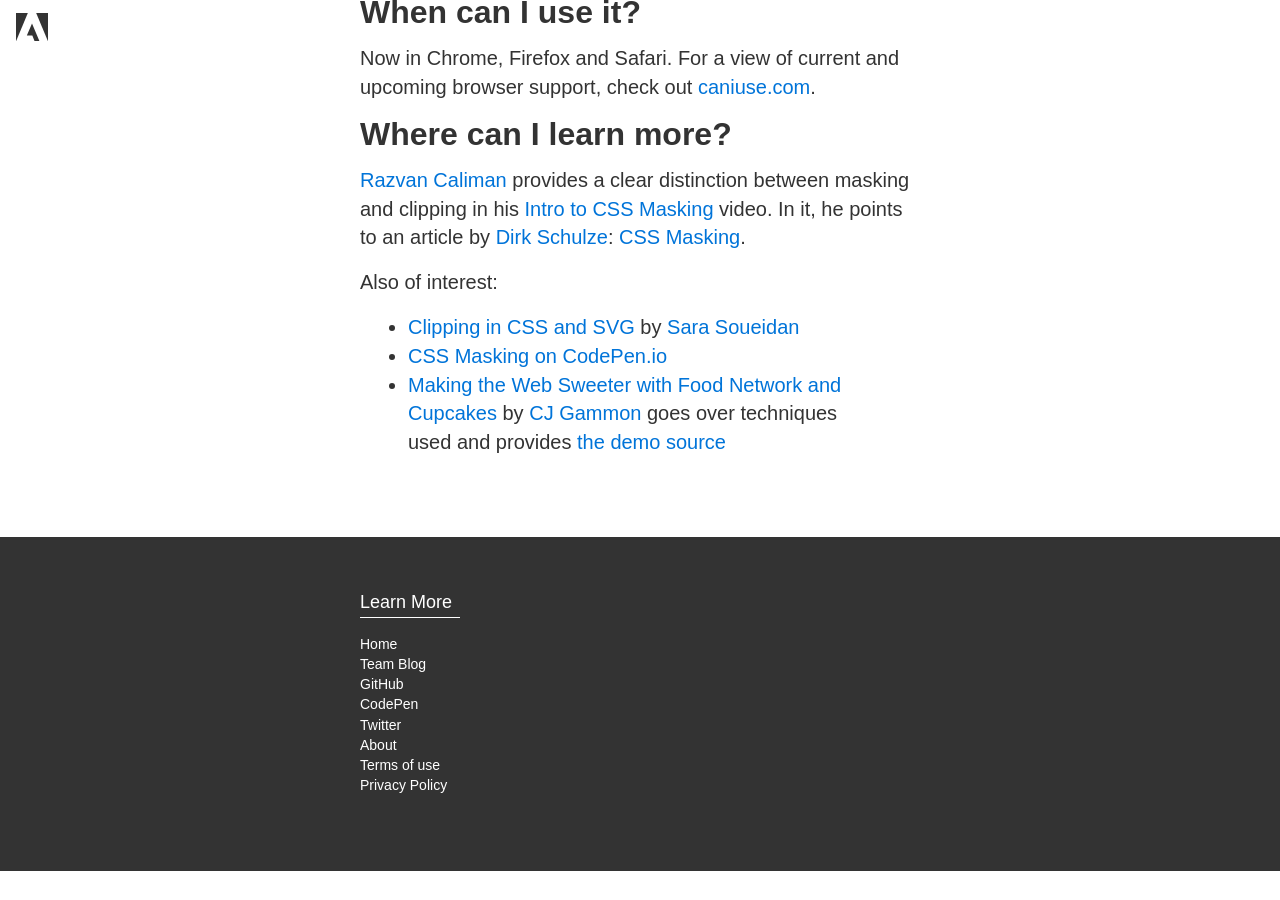
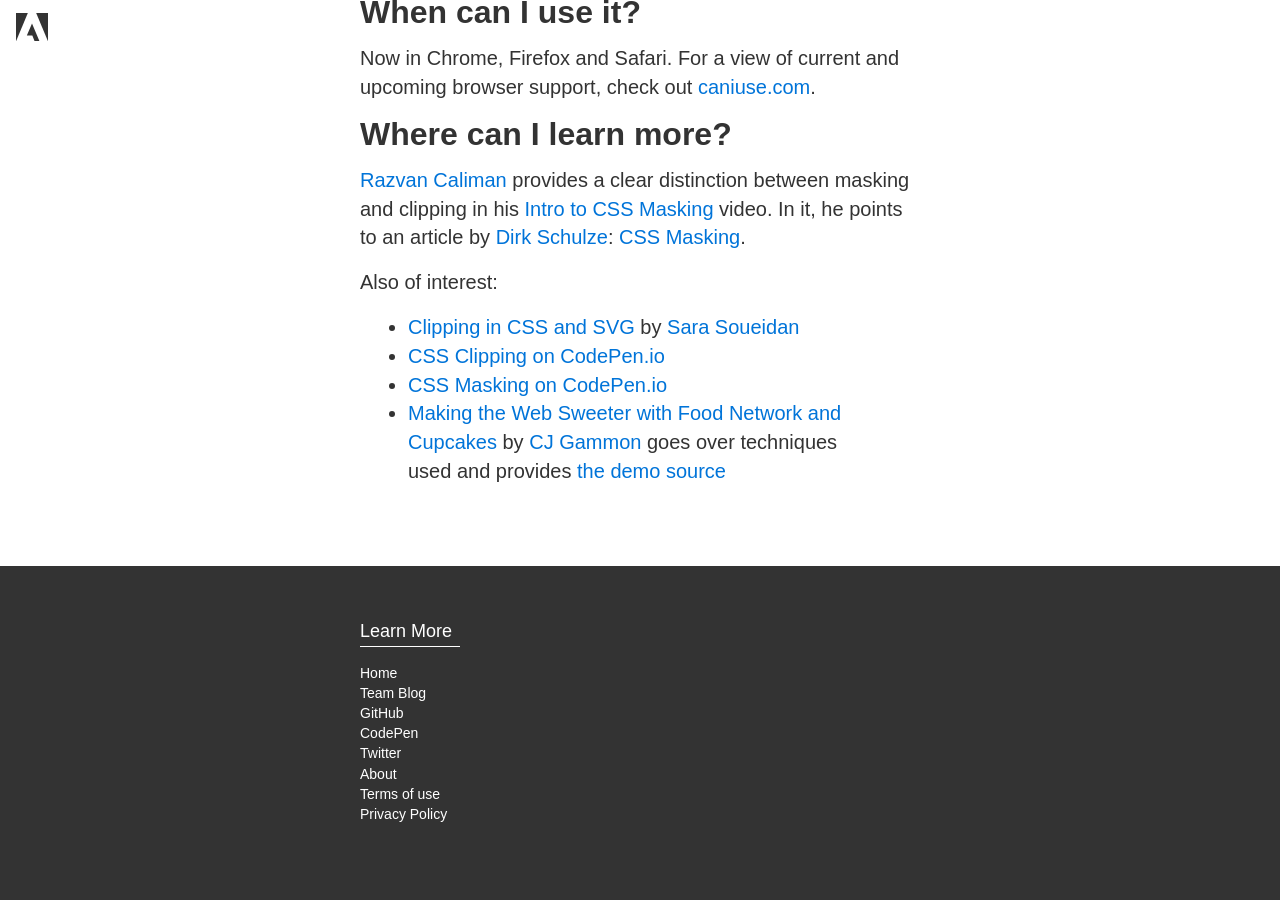
Before and after one commit to adobe-webplatform/adobe-webplatform.github.io, a Jekyll site: the page built from _posts/2014-06-12-masking.md, in a window 1280 px wide and 900 px high, scrolled down 1005 px. Built offline with Jekyll 4.4.1, drawn with Linux system fonts in a browser that asks for light colours; before the commit the page ends 1876 px from its top, so only the background shows below that.

Commit message:
change google search link to codepen search link & add clipping search query, too. fixes #28

```diff
--- a/_posts/2014-06-12-masking.md
+++ b/_posts/2014-06-12-masking.md
@@ -14,18 +14,19 @@ permalink: clipping-and-masking
 
 Clipping takes a region of an element and prevents rendering - the element gets "clipped." Masking is using an image as coverage over an element, affecting the alpha channel of the element. Portions of a masked element are fully or partially transparent, and so the effect really comes from a combination of an element and the masking image.
 
-The Adobe Web Platform team is contributing to the [CSS Masking Module Level 1](http://dev.w3.org/fxtf/css-masking-1/) specification, which aims to bring these two operations to the HTML world.
+The Adobe Web Platform team is contributing to the [CSS Masking Module Level 1](http://dev.w3.org/fxtf/css-masking-1/){:target="_blank"} specification, which aims to bring these two operations to the HTML world.
 
 ##When can I use it?
 
-Now in Chrome, Firefox and Safari. For a view of current and upcoming browser support, check out [caniuse.com](http://caniuse.com/#search=mask).
+Now in Chrome, Firefox and Safari. For a view of current and upcoming browser support, check out [caniuse.com](http://caniuse.com/#search=mask){:target="_blank"}.
 
 ##Where can I learn more?
 
-[Razvan Caliman](http://razvancaliman.com/) provides a clear distinction between masking and clipping in his [Intro to CSS Masking](https://www.youtube.com/watch?v=vV3h5OetmSI) video. In it, he points to an article by [Dirk Schulze](https://twitter.com/dirkschulze): [CSS Masking](http://www.html5rocks.com/en/tutorials/masking/adobe/).
+[Razvan Caliman](http://razvancaliman.com/){:target="_blank"} provides a clear distinction between masking and clipping in his [Intro to CSS Masking](https://www.youtube.com/watch?v=vV3h5OetmSI){:target="_blank"} video. In it, he points to an article by [Dirk Schulze](https://twitter.com/dirkschulze){:target="_blank"}: [CSS Masking](http://www.html5rocks.com/en/tutorials/masking/adobe/){:target="_blank"}.
 
 Also of interest:
 
-  * [Clipping in CSS and SVG](http://sarasoueidan.com/blog/css-svg-clipping/) by [Sara Soueidan](http://sarasoueidan.com/)
-  * [CSS Masking on CodePen.io](https://www.google.com/search?q="css+masking"+site%3Acodepen.io)
+  * [Clipping in CSS and SVG](http://sarasoueidan.com/blog/css-svg-clipping/){:target="_blank"} by [Sara Soueidan](http://sarasoueidan.com/){:target="_blank"}
+  * [CSS Clipping on CodePen.io](http://codepen.io/search?q=css+clipping&limit=all&order=popularity&depth=everything){:target="_blank"}
+  * [CSS Masking on CodePen.io](http://codepen.io/search?q=css+masking&limit=all&order=popularity&depth=everything){:target="_blank"}
   * [Making the Web Sweeter with Food Network and Cupcakes](http://blogs.adobe.com/webplatform/2014/01/16/making-the-web-sweeter/) by [CJ Gammon](CJ Gammon) goes over techniques used and provides [the demo source](https://github.com/adobe-webplatform/Demo-for-Food-Network-Cupcakes)
```
